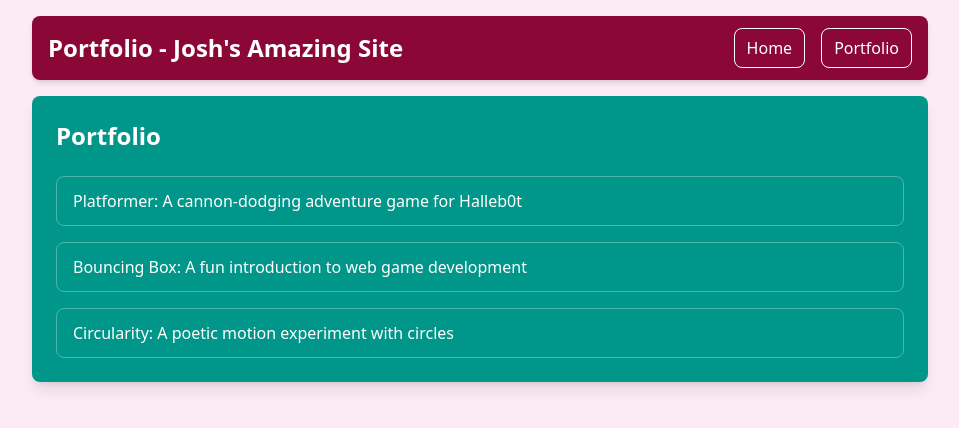
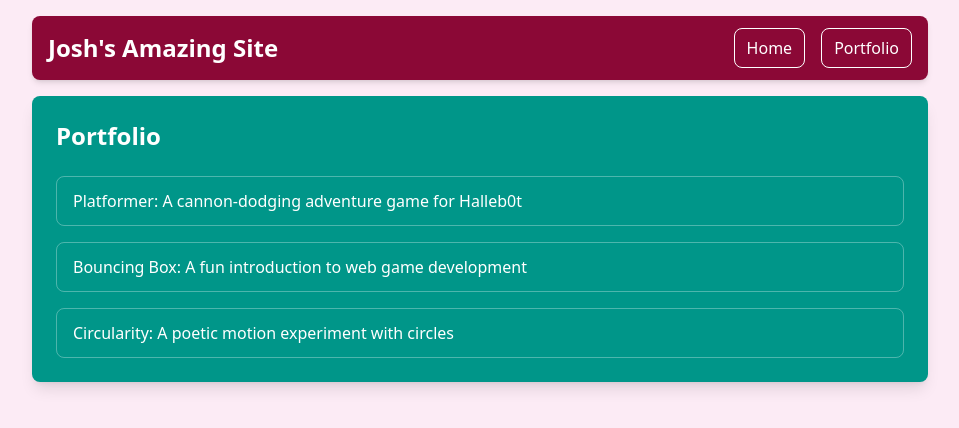
Before and after one commit to joshmart25/joshmart.github.io, a plain HTML site: page portfolio.html in a window 1280 px wide. Shown: the whole page, without its empty margins (160-1119 px from the left). Drawn offline with nearby package versions, Linux system fonts and the light colour scheme.

Commit message:
fix profolio

```diff
--- a/portfolio.html
+++ b/portfolio.html
@@ -17,7 +17,7 @@
     <div id="all-contents" class="max-w-4xl mx-auto">
       <nav class="bg-rose-900 p-4 rounded-lg mb-4 shadow-md">
   <div class="flex justify-between items-center">
-    <h1 class="text-white text-2xl font-bold">Portfolio - Josh's Amazing Site</h1>
+    <h1 class="text-white text-2xl font-bold">Josh's Amazing Site</h1>
     <ul class="flex space-x-4">
       <li>
         <a href="index.html" class="text-white w-full rounded-lg border hover:text-green-400 px-3 py-2 rounded">Home</a>
```
